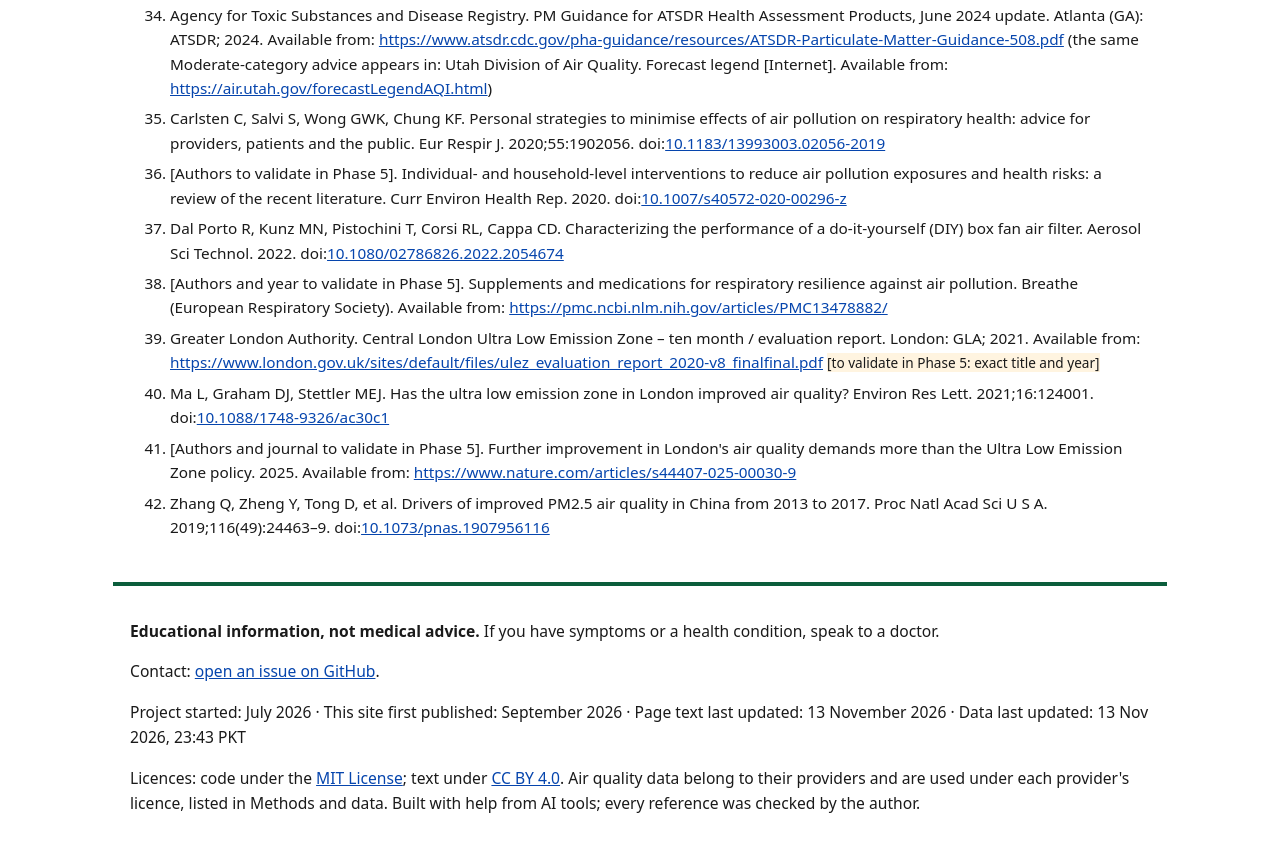
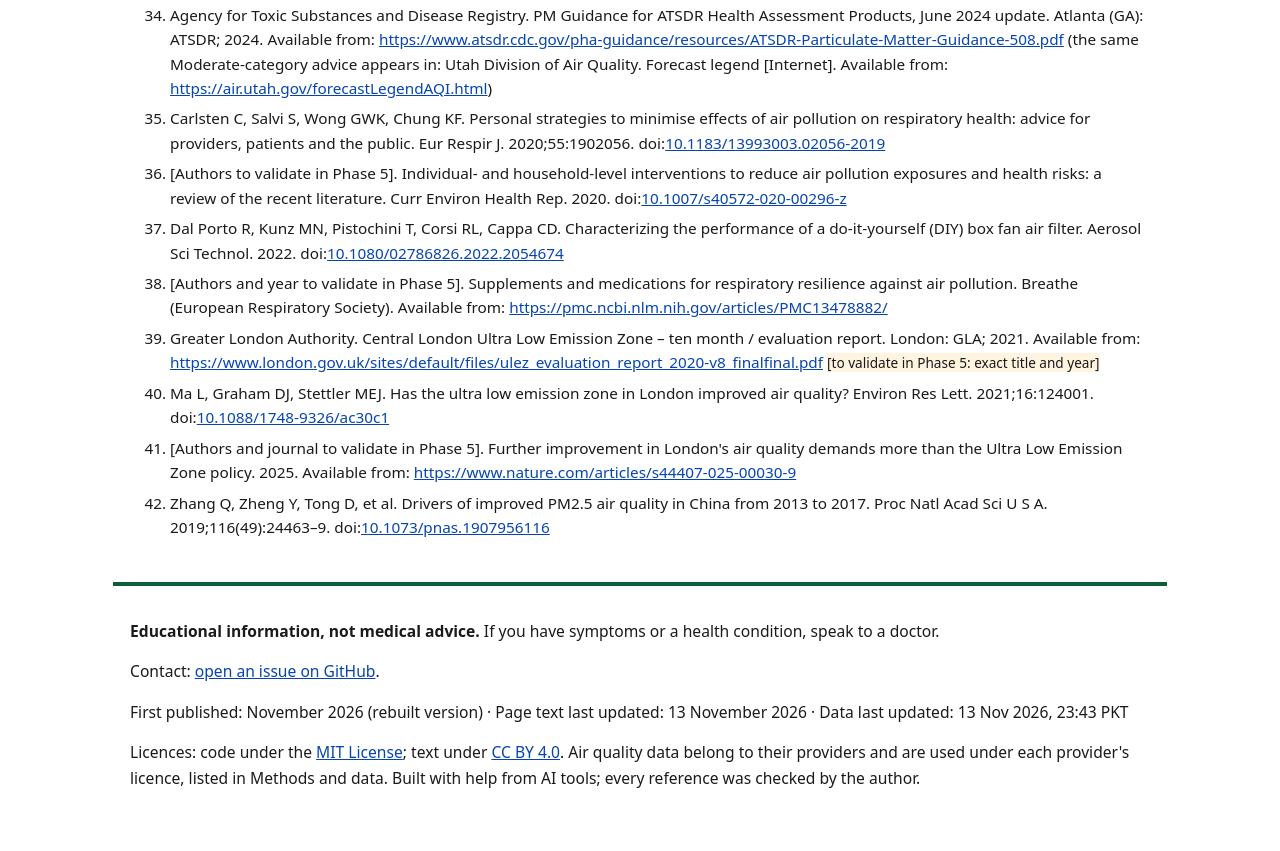
Before and after one commit to ftehreem306-ctrl/eco-health-data, a plain HTML site: page index.html in a window 1280 px wide. Shown: the part 8277-9128 px from the top of the page. Drawn offline with Linux system fonts and the light colour scheme.

Commit message:
Add files via upload

```diff
--- a/index.html
+++ b/index.html
@@ -222,7 +222,7 @@ footer{margin-top:2.5rem;padding-top:1rem;padding-bottom:2rem;border-top:4px sol
 <footer>
   <p><strong>Educational information, not medical advice.</strong> If you have symptoms or a health condition, speak to a doctor.</p>
   <p>Contact: <a href="https://github.com/ftehreem306-ctrl/eco-health-data/issues">open an issue on GitHub</a>.</p>
-  <p>Project started: July 2026 · This site first published: September 2026 · Page text last updated: 13 November 2026 · Data last updated: <span id="foot-updated">see above</span></p>
+  <p>First published: November 2026 (rebuilt version) · Page text last updated: 13 November 2026 · Data last updated: <span id="foot-updated">see above</span></p>
   <p>Licences: code under the <a href="https://github.com/ftehreem306-ctrl/eco-health-data/blob/main/LICENSE">MIT License</a>; text under <a href="https://creativecommons.org/licenses/by/4.0/">CC BY 4.0</a>. Air quality data belong to their providers and are used under each provider's licence, listed in Methods and data. Built with help from AI tools; every reference was checked by the author.</p>
 </footer>
 
```
